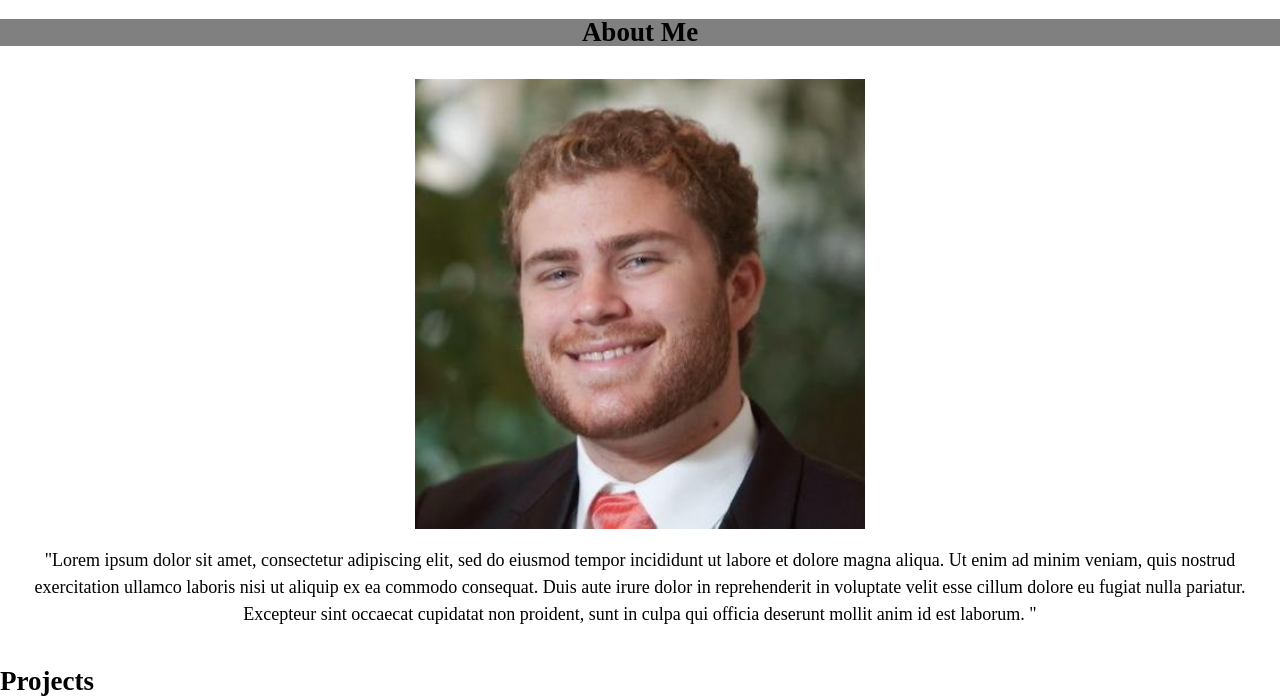
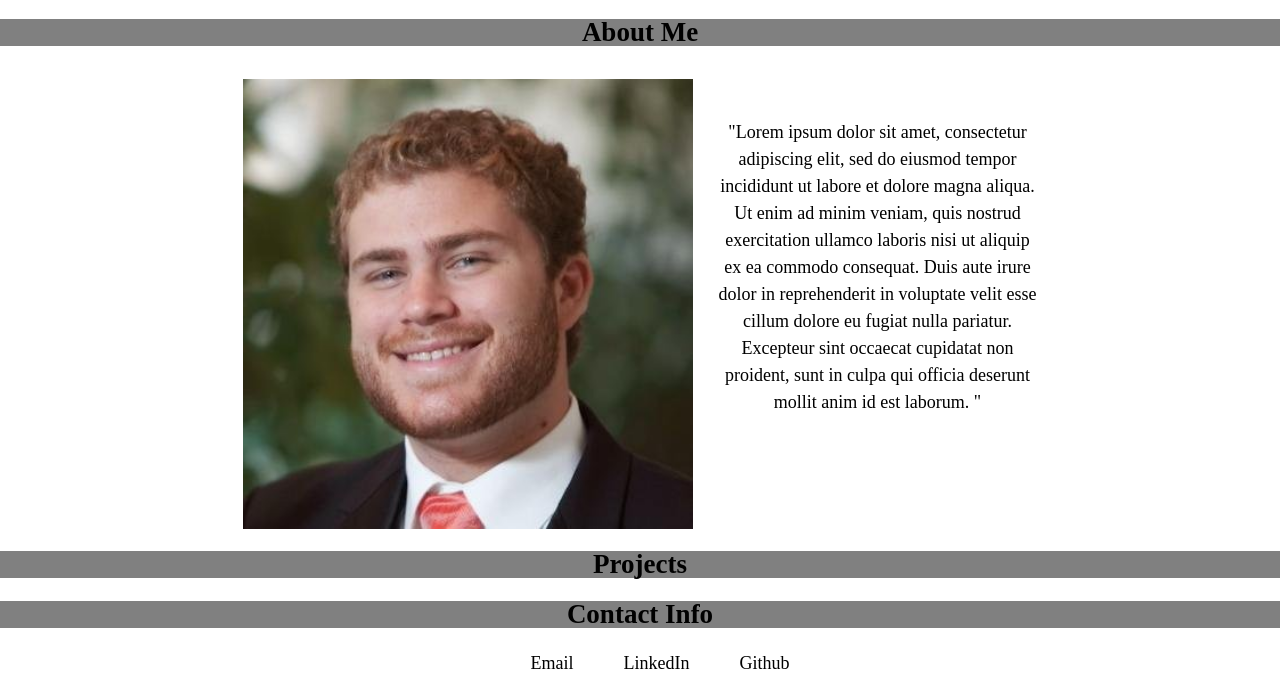
Before and after one commit to maxwillner/maxwillner.github.io, a plain HTML site: page index.html in a window 1280 px wide. Shown: the part 105-803 px from the top of the page. Drawn offline with Linux system fonts and the light colour scheme; files that its build step writes are made by us from their sources; files whose address does not match are found by name.

Commit message:
updated stylesheet css for contactinformation section

```diff
--- a/assets/Style.css
+++ b/assets/Style.css
@@ -42,15 +42,22 @@ header nav ul li a {
 
 
 
-.about-me h2 {
+#about-me h2 {
     background-color: grey;
     width: 100%;
     text-align: center;
 }
-.about-me img {
+#about-me img {
     margin-top: 10px;
     height: 450px;
     width: 450px;
+}
+
+#about-me p {
+    width: 25%;
+    text-align: center;
+    margin-left: 25px;
+    margin-top: 50px;
 }
 
 .bio {
@@ -60,3 +67,29 @@ header nav ul li a {
     flex-wrap: wrap;
     justify-content: center;
 }
+
+#projects h2 {
+    background-color: grey;
+    width: 100%;
+    text-align: center;
+}
+
+#contact-information h2 {
+    background-color: grey;
+    width: 100%;
+    text-align: center;
+}
+
+#contact-information ul {
+    display: flex;
+    flex-wrap: wrap;
+    justify-content: center;
+    align-items: center;
+    list-style: none;
+}
+
+#contact-information ul li a {
+    margin: 0 25px;
+    text-decoration: none;
+    color: black;
+}
--- a/index.html
+++ b/index.html
@@ -36,7 +36,7 @@
     <!--Header End-->
 
     <!--About Me Start-->
-    <section class="about-me";>
+    <section id="about-me">
       <div class="bio">
         <h2>About Me</h2>
         <img src="../maxwillner.portfolio/assets/Headshot.jpg" id="about-me image" alt="A picture of Max Willner">
@@ -49,7 +49,7 @@
     <!--About Me End-->
 
     <!--Projects Start-->
-    <section class="projects">
+    <section id="projects">
       <div>
        <h2>Projects</h2>
       </div>
@@ -57,13 +57,13 @@
     <!--Projects End-->
 
     <!--Contact Info Start-->
-    <section class="contact-info">
+    <section id="contact-information">
       <div>
         <h2>Contact Info</h2>
         <ul>
-          <li><strong>Email:</strong> <a href="#">max.a.willner@gmail.com</a></li>
-          <li><strong>LinkedIn:</strong> <a href="#">https://www.linkedin.com/in/maxwillner/</a></li>
-          <li><strong>Github:</strong> <a href="#">maxwillner</a></li>
+          <li><a href="mailto:max.a.willner@gmail.com">Email</a></li>
+          <li><a href="https://www.linkedin.com/in/maxwillner/">LinkedIn</a></li>
+          <li><a href="https://github.com/maxwillner">Github</a></li>
         </ul>
       </div>
     </section>
@@ -71,9 +71,9 @@
 
     <!--Footer Start-->
     <footer>
-      <h2>
+      <h4>
         Made by Max Willner, 2021
-      </h2>
+      </h4>
     </footer>
     <!--Footer End-->
 
```
